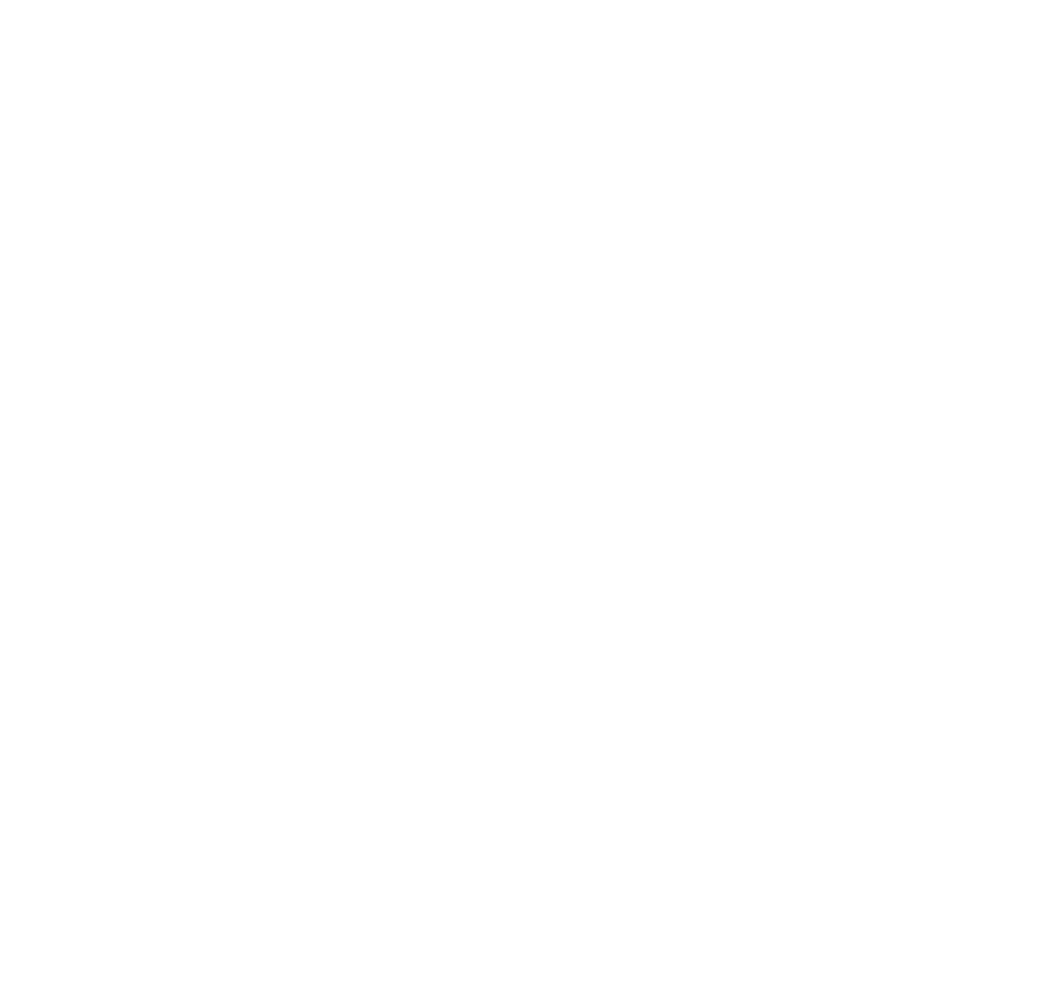
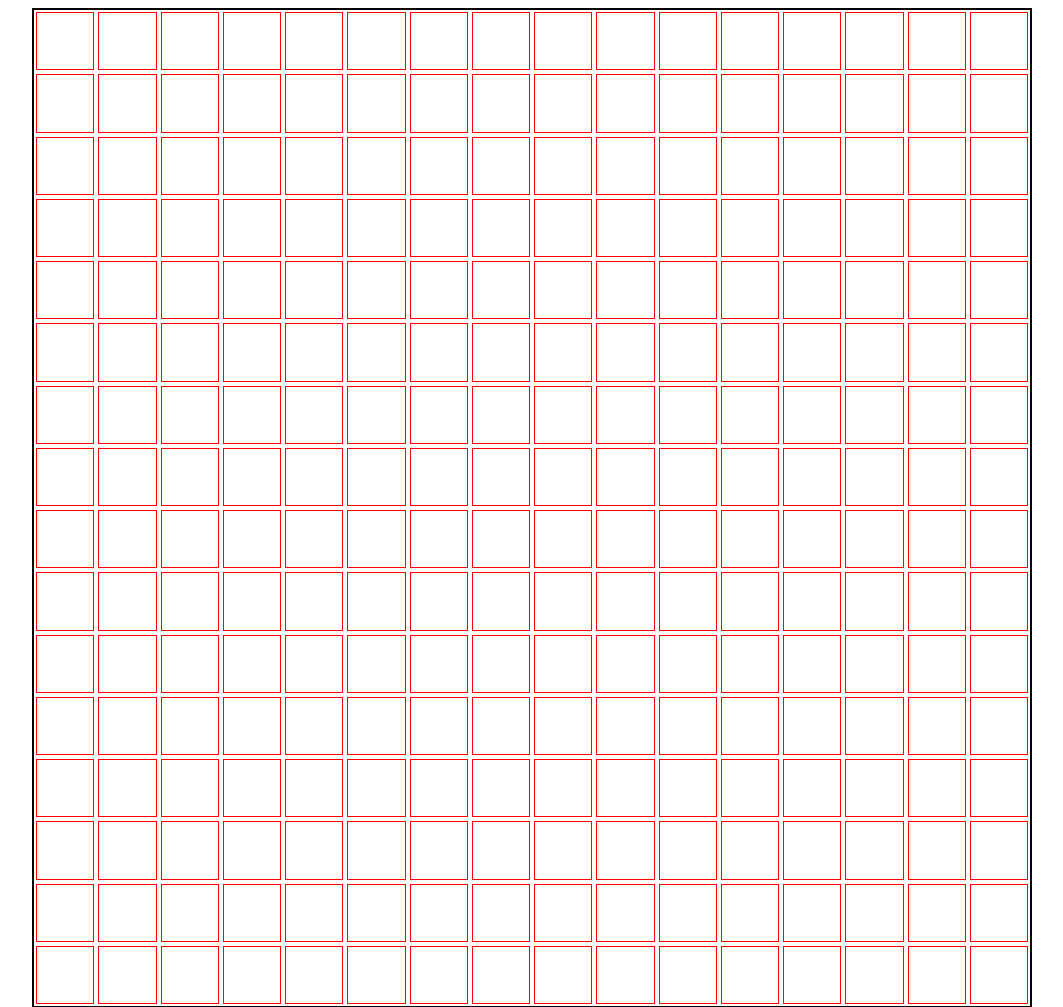
Before and after one commit to ronaldhsp/etch-a-sketch, a plain HTML site: page index.html in a window 1280 px wide. Shown: the top 1007 px of the page, without its empty margins (108-1171 px from the left). Before the commit the page ends 800 px from the top, so only its background shows below. Drawn offline with Linux system fonts and the light colour scheme.

Commit message:
Add 16x16 grid of squares

```diff
--- a/index.html
+++ b/index.html
@@ -4,6 +4,8 @@
   <head>
     <meta charset="utf-8">
     <title>Etch a Sketch!</title>
+    <link rel="stylesheet" href="./styles.css"></link>
+    <script src="./script.js" defer></script>
   </head>
   <body>
     <div class="grid-container"></div>
--- /dev/null
+++ b/script.js
@@ -0,0 +1,21 @@
+"use strict";
+
+const container = document.querySelector(".grid-container");
+const containerHeight = container.clientWidth;
+const containerWidth = container.clientHeight;
+
+const smallerLength = containerHeight > containerWidth ? containerHeight : containerWidth;
+const squareTotalSide = smallerLength / 16;
+const squareContentSide = squareTotalSide - 4;  // remove margin
+
+const marginBetweenSquares = 2;  // px
+const numberOfSquares = 16 * 16;
+for (let i = 0; i < numberOfSquares; i++) {
+  const square = document.createElement("div");
+  square.style.height = `${squareContentSide}px`;
+  square.style.width = `${squareContentSide}px`;
+  square.style.margin = `${marginBetweenSquares}px`;
+  square.style.border = "1px solid red";
+  square.style.cssFloat = "left";
+  container.appendChild(square);
+}
--- /dev/null
+++ b/styles.css
@@ -0,0 +1,16 @@
+*,
+*::before,
+*::after {
+  box-sizing: inherit;
+}
+
+html {
+  box-sizing: border-box;
+}
+
+.grid-container {
+  width: 1000px;
+  height: 1000px;
+  border: 2px solid black;
+  margin: 0px auto;
+}
```
